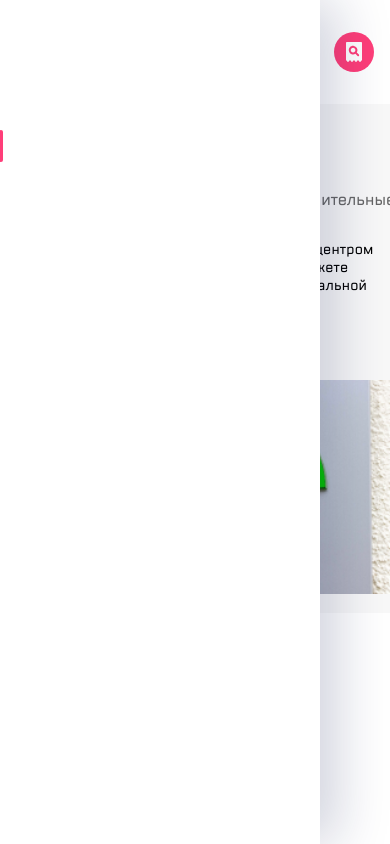
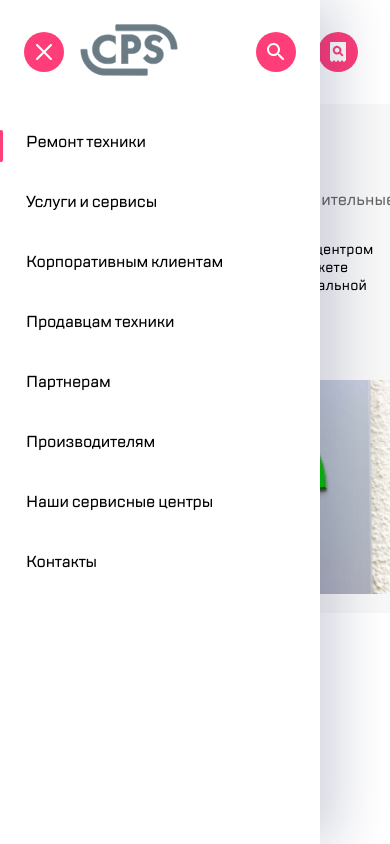
Before and after one commit to xBlood37/kata-tasks-html-css-1.4, a plain HTML site: page index.html in a window 390 px wide. Drawn offline with Linux system fonts and the light colour scheme.

Commit message:
burger menu

```diff
--- a/css/style.css
+++ b/css/style.css
@@ -46,6 +46,12 @@ button {
   width: 40px;
   height: 40px;
 }
+.button:hover {
+  background: #9b2649;
+}
+.button {
+  transition: 0.2s ease-in-out;
+}
 
 /* burger menu */
 .burger {
@@ -60,6 +66,59 @@ button {
   overflow-y: auto;
 }
 
+.header-menu {
+  display: flex;
+  align-items: center;
+  gap: 16px;
+}
+.header-menu--margin {
+  margin: 24px 24px 40px 24px;
+}
+
+.link--margin {
+  margin-right: auto;
+}
+
+.button--margin {
+  margin-right: 16px;
+}
+
+.nav__list--flex {
+  display: flex;
+  flex-direction: column;
+  gap: 16px;
+}
+.nav__link {
+  text-decoration: none;
+  color: #666;
+}
+.nav__link--decoration {
+  font-family: 'TT Lakes Medium';
+  font-size: 16px;
+  line-height: 24px;
+  color: black;
+
+  letter-spacing: -0.2px;
+}
+.nav__link--hover-departure:hover::before {
+  display: inline-block;
+  position: absolute;
+  left: -2px;
+  content: ' ';
+  width: 6px;
+  height: 32px;
+  background-color: rgba(255, 62, 121, 1);
+  transition: 0.3s ease-in-out;
+  border-radius: 20px;
+}
+.nav__link--hover-departure:hover {
+  padding-left: 50px;
+  opacity: 0.7;
+}
+.nav__link--hover-departure {
+  transition: 0.3s ease-in-out;
+}
+
 /* .email {
   font-size: 16px;
   line-height: 24px;
@@ -72,32 +131,13 @@ button {
   font-weight: 600;
 } */
 
-/* .popup-nav__link:hover::before {
-  display: inline-block;
-  position: absolute;
-  left: -2px;
-  content: ' ';
-  width: 6px;
-  height: 32px;
-  background-color: rgba(255, 62, 121, 1);
-  transition: 0.3s ease-in-out;
-  border-radius: 20px;
-}
-.popup-nav__link:hover {
-  padding-left: 50px;
-  opacity: 0.7;
-}
-.popup-nav__link {
-  transition: 0.3s ease-in-out;
-} */
-
 /* .languages {
   display: flex;
   gap: 7px;
   flex-direction: row;
   flex-wrap: nowrap;
-}
-.button {
+} */
+/* .button {
   opacity: 0.5;
 }
 .button:hover {
@@ -132,7 +172,7 @@ button {
     margin-right: auto;
   }
 
-  .button,
+  .button--margin,
   .divider {
     margin-right: 20px;
   }
@@ -195,7 +235,7 @@ button {
 
 .nav__list {
   display: flex;
-  flex-direction: row;
+  /* flex-direction: row; */
   flex-wrap: nowrap;
   overflow-x: auto;
   overflow-y: hidden;
@@ -210,16 +250,12 @@ button {
   color: #666;
   padding: 10px;
 }
-.nav__item:hover {
+.nav__item--nover-border:hover {
   background: rgba(255, 62, 121, 0.1);
   border-radius: 6px;
 }
 .nav__item {
   transition: 0.1s ease-in-out;
-}
-.nav__link {
-  text-decoration: none;
-  color: #666;
 }
 .nav__item--block {
   display: flex;
--- a/index.html
+++ b/index.html
@@ -12,33 +12,71 @@
   <body>
     <!-- burger menu -->
     <aside class="burger">
-      <header class="header"></header>
+      <div class="header-menu header-menu--margin">
+        <button class="button">
+          <img src="./img/close.svg" alt="" />
+        </button>
+        <a class="link link--margin" href="#">
+          <img src="./img/group.svg" alt="group" />
+        </a>
+        <button class="button">
+          <img src="./img/search.svg" alt="" />
+        </button>
+      </div>
+      <nav class="nav">
+        <ul class="nav__list nav__list--flex">
+          <li class="nav__item">
+            <a class="nav__link nav__link--hover-departure nav__link--decoration" href="#">Ремонт техники</a>
+          </li>
+          <li class="nav__item">
+            <a class="nav__link nav__link--hover-departure nav__link--decoration" href="#">Услуги и сервисы</a>
+          </li>
+          <li class="nav__item">
+            <a class="nav__link nav__link--hover-departure nav__link--decoration" href="#">Корпоративным клиентам</a>
+          </li>
+          <li class="nav__item">
+            <a class="nav__link nav__link--hover-departure nav__link--decoration" href="#">Продавцам техники</a>
+          </li>
+          <li class="nav__item">
+            <a class="nav__link nav__link--hover-departure nav__link--decoration" href="#">Партнерам</a>
+          </li>
+          <li class="nav__item">
+            <a class="nav__link nav__link--hover-departure nav__link--decoration" href="#">Производителям</a>
+          </li>
+          <li class="nav__item">
+            <a class="nav__link nav__link--hover-departure nav__link--decoration" href="#">Наши сервисные центры</a>
+          </li>
+          <li class="nav__item">
+            <a class="nav__link nav__link--hover-departure nav__link--decoration" href="#">Контакты</a>
+          </li>
+        </ul>
+      </nav>
     </aside>
     <!-- burger menu -->
     <!-- main block -->
     <header class="header">
       <div class="menu">
-        <button class="button">
+        <button class="button button--margin">
           <img src="./img/burger.svg" alt="icon" />
         </button>
         <img class="divider divider--block" src="./img/divider.svg" alt="divider" />
         <a class="link" href="#">
           <img src="./img/group.svg" alt="group" />
         </a>
-        <button class="button button--block">
+        <button class="button button--block button--margin">
           <img src="./img/call.svg" alt="call" />
         </button>
-        <button class="button button--block">
+        <button class="button button--block button--margin">
           <img src="./img/chat.svg" alt="chat" />
         </button>
-        <button class="button button--block">
+        <button class="button button--block button--margin">
           <img src="./img/profile.svg" alt="profile" />
         </button>
         <img class="divider" src="./img/divider.svg" alt="divider" />
-        <button class="button">
+        <button class="button button--margin">
           <img src="./img/repair.svg" alt="repair" />
         </button>
-        <button class="button">
+        <button class="button button--margin">
           <img src="./img/checklist.svg" alt="checklist" />
         </button>
       </div>
@@ -47,37 +85,37 @@
       <div class="title">
         <h1 class="h1">Услуги и сервисы</h1>
         <span class="text block">Оставить заявку</span>
-        <button class="button block">
+        <button class="button button--margin block">
           <img src="./img/repair.svg" alt="repair" />
         </button>
         <span class="text block">Статус ремонта</span>
-        <button class="button block">
+        <button class="button button--margin block">
           <img src="./img/checklist.svg" alt="checklist" />
         </button>
       </div>
       <nav class="nav">
         <ul class="nav__list">
-          <li class="nav__item">
+          <li class="nav__item nav__item--nover-border">
             <a class="nav__link" href="#">Ремонтируемые устройства</a>
           </li>
-          <li class="nav__item">
+          <li class="nav__item nav__item--nover-border">
             <a class="nav__link" href="#">Дополнительные услуги</a>
           </li>
-          <li class="nav__item">
+          <li class="nav__item nav__item--nover-border">
             <a class="nav__link" href="#">Цены на услуги</a>
           </li>
-          <li class="nav__item">
+          <li class="nav__item nav__item--nover-border">
             <a class="nav__link" href="#">Адреса сервисных центров</a>
           </li>
-          <li class="nav__item">
+          <li class="nav__item nav__item--nover-border">
             <a class="nav__link" href="#">Специальные цены</a>
           </li>
-          <li class="nav__item nav__item--block">
+          <li class="nav__item nav__item--nover-border nav__item--block">
             <a class="nav__link" href="#">Отзывы</a>
           </li>
         </ul>
         <ul class="nav__list">
-          <li class="nav__item nav__item--laptop">
+          <li class="nav__item nav__item--nover-border nav__item--laptop">
             <a class="nav__link" href="#">Отзывы</a>
           </li>
         </ul>
```
